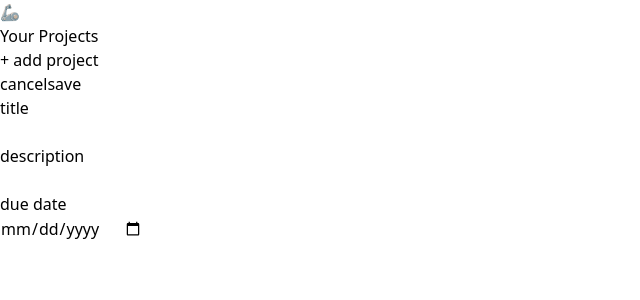
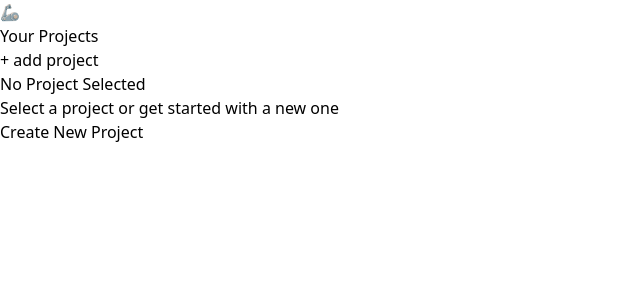
Before and after one commit to TaekCho/UdemyReactSelfProject, a React (Vite) app: page / in a window 1280 px wide. Shown: the top 300 px of the page, without its empty margins (0-640 px from the left). Built offline with nearby package versions, Linux system fonts and the light colour scheme.

Commit message:
enable showing inputs

```diff
--- a/src/App.jsx
+++ b/src/App.jsx
@@ -8,18 +8,23 @@ import {
 } from "lucide-react";
 import { useState } from "react";
 
+import DefaultPage from "./components/DefaultPage";
 import SideBar from "./components/SideBar";
 import AddProject from "./components/AddProject";
 
 function App() {
   const [isAdding, setIsAdding] = useState(false);
 
+  function handleAddProject() {
+    setIsAdding(true);
+  }
+
   return (
     <>
       <h1 className="my-4 text-center text-2xl font-bold">🦾</h1>
       <main className="flex flex-wrap">
-        <SideBar />
-        <AddProject />
+        <SideBar onAddProject={handleAddProject} />
+        {!isAdding ? <DefaultPage /> : <AddProject />}
       </main>
     </>
   );
--- a/src/components/AddProject.jsx
+++ b/src/components/AddProject.jsx
@@ -1,27 +1,23 @@
+import Input from "./Input";
+
 export default function AddProject() {
   return (
-    <section className="w-2/4 m-16">
-      <div class="flex gap-2 justify-end">
+    <form className="w-2/4 m-16">
+      <div className="flex gap-2 justify-end">
         <button className="px-6 py-3 text-transform: capitalize">cancel</button>
         <button className="bg-black text-white px-6 py-3 rounded-lg text-transform: capitalize">
           save
         </button>
       </div>
       <h3 className="text-transform: uppercase">title</h3>
-      <input
-        type="text"
-        className="w-full bg-slate-200 border-2 border-b-stone-300"
-      />
+      <Input type="text" />
       <h3 className="text-transform: uppercase">description</h3>
-      <input
+      <textarea
         type="text-area"
-        className="w-full bg-slate-200 border-2 border-b-stone-300"
+        className="w-full mb-2 bg-slate-200 border-2 border-b-stone-300 focus:border:none focus:border-b-stone-600"
       />
       <h3 className="text-transform: uppercase">due date</h3>
-      <input
-        type="date"
-        className="w-full bg-slate-200 border-2 border-b-stone-300"
-      />
-    </section>
+      <Input type="date" name="date" />
+    </form>
   );
 }
--- /dev/null
+++ b/src/components/DefaultPage.jsx
@@ -0,0 +1,9 @@
+export default function DefaultPage() {
+  return (
+    <>
+      <h2>No Project Selected</h2>
+      <div>Select a project or get started with a new one</div>
+      <button className="">Create New Project</button>
+    </>
+  );
+}
--- a/src/components/Input.jsx
+++ b/src/components/Input.jsx
@@ -1,3 +1,6 @@
 export default function Input({ ...props }) {
-  return <input {...props} />;
+  let inputClassName =
+    "w-full mb-2 bg-slate-200 border-2 border-b-stone-300 focus:border-b-stone-600";
+
+  return <input className={inputClassName} {...props} />;
 }
--- a/src/components/SideBar.jsx
+++ b/src/components/SideBar.jsx
@@ -1,10 +1,13 @@
-export default function SideBar() {
+export default function SideBar({ onAddProject }) {
   return (
     <aside className="bg-black h-screen w-1/6 rounded-tr-xl">
       <h2 className="text-transform: uppercase font-bold text-white p-8">
         Your Projects
       </h2>
-      <button className="text-transform: capitalize text-current bg-slate-700 p-3 rounded-lg ml-4">
+      <button
+        className="text-transform: capitalize text-current bg-slate-700 p-3 rounded-lg ml-4"
+        onClick={onAddProject}
+      >
         + add project
       </button>
     </aside>
```
